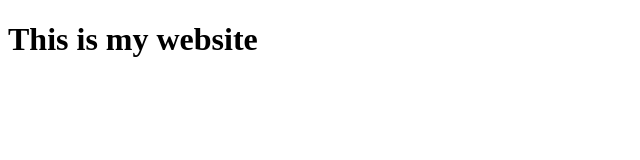
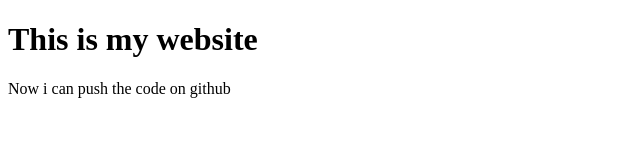
Before and after one commit to Tuton-chandra/My-first-website, a plain HTML site: page index.html in a window 1280 px wide. Shown: the whole page, without its empty margins (0-640 px from the left). Drawn offline with Linux system fonts and the light colour scheme.

Commit message:
git pushed

```diff
--- a/index.html
+++ b/index.html
@@ -7,5 +7,7 @@
 </head>
 <body>
     <H1>This is my website</H1>
+
+    <p>Now i can push the code on github</p>
 </body>
 </html>
```
